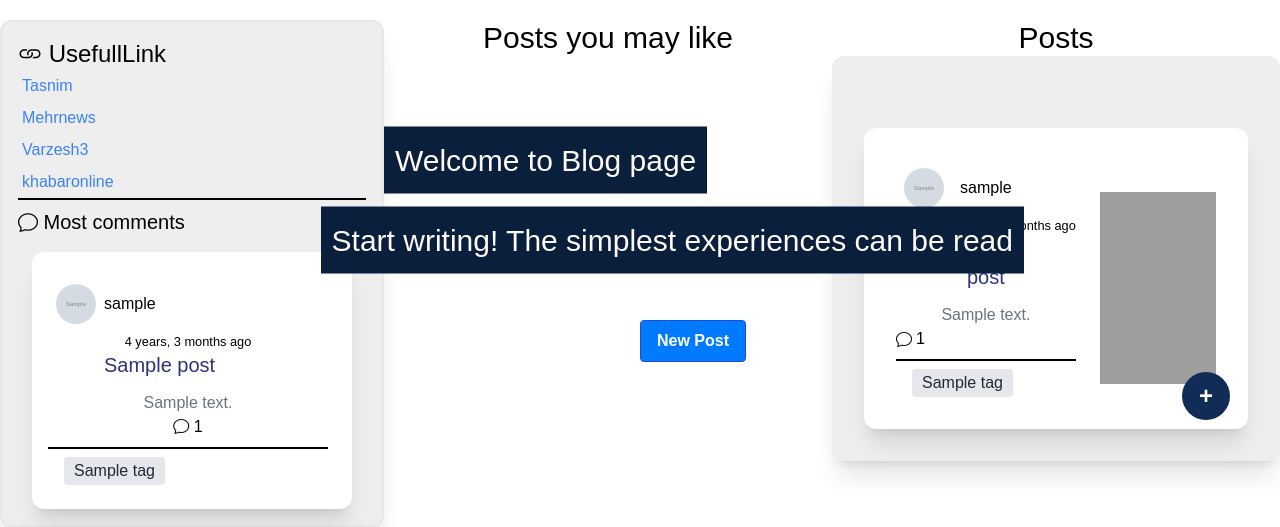
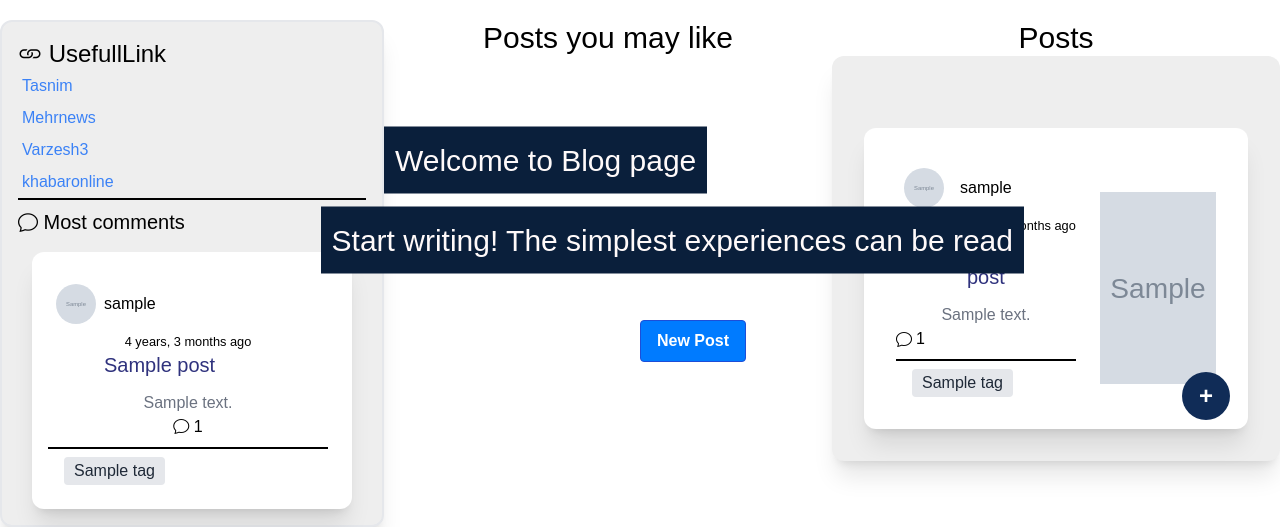
Before and after one commit to parsa-black/Blogging-Platform, a Django app: page / in a window 1280 px wide. Shown: the part 320-847 px from the top of the page. Run offline with Django 5.2, Linux system fonts and the light colour scheme; tables that the repository leaves empty hold one stand-in row (values such as "Sample post"); grey boxes marked "Sample" are stand-in pictures; some libraries are stand-ins or nearby versions; grey boxes are pictures that could not be loaded.

Commit message:
Photo Fix

```diff
--- a/MySite/blog/templates/PostSingle.html
+++ b/MySite/blog/templates/PostSingle.html
@@ -144,7 +144,6 @@
       <section>
         <div data-aos="flip-up" class="max-w-xl mx-auto text-center mt-24">
           <h1 class="text-3xl">Posts</h1>
-          <img src="../../static/images/testpic.jpg" alt="">
         </div>
         <!-- card -->
         <div class="grid md:grid-cols-1 w-full my-6 h-fit gap-14 md:gap-5 mt-10">
@@ -178,6 +177,7 @@
             <p class="px-4 text-gray-500">
               {{ post.content|safe }}
             </p>
+            <div class="flex justify-center"><img src="../../media/{{ post.image }}" alt="" style="padding: 10px"></div>
             <ul
               class="flex justify-start flex-wrap items-start mt-2 border-t-2 border-black"
             >
--- a/MySite/blog/templates/TimeLine.html
+++ b/MySite/blog/templates/TimeLine.html
@@ -319,9 +319,15 @@
                 </ul>
 
               </div>
-              <div class="ml-6 mt-8">
-                <img class="w-48 h-48 " src="../../static/images/testpic.jpg" alt="">
-              </div>
+              {% if post.image %}
+                <div class="ml-6 mt-8">
+                    <img class="w-48 h-48 " src="../../media/{{ post.image }}" alt="photo">
+                </div>
+              {% else %}
+                  <div class="ml-6 mt-8">
+                    <img class="w-48 h-48 " src="../../media/blog/media/images/default.png" alt="photo">
+                  </div>
+              {% endif %}
             </div>
             </div>
           </div>
```
